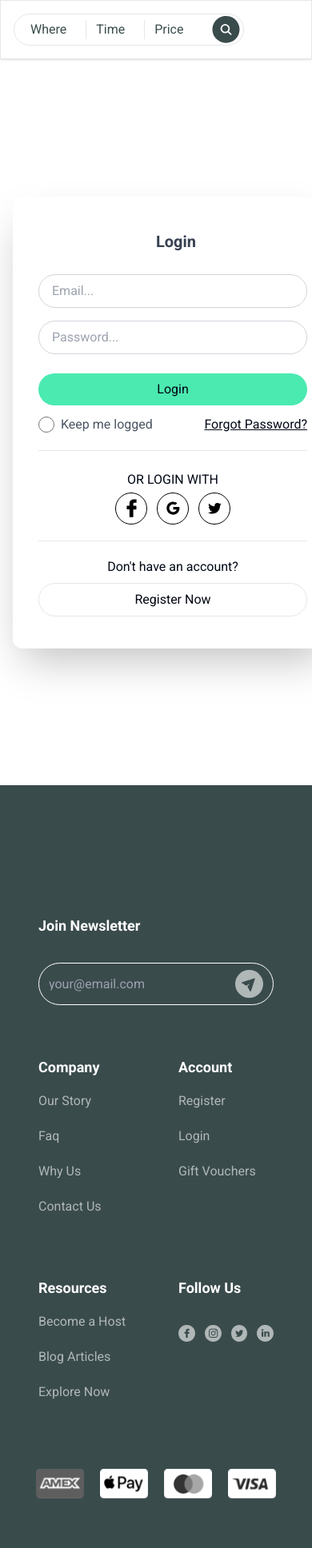
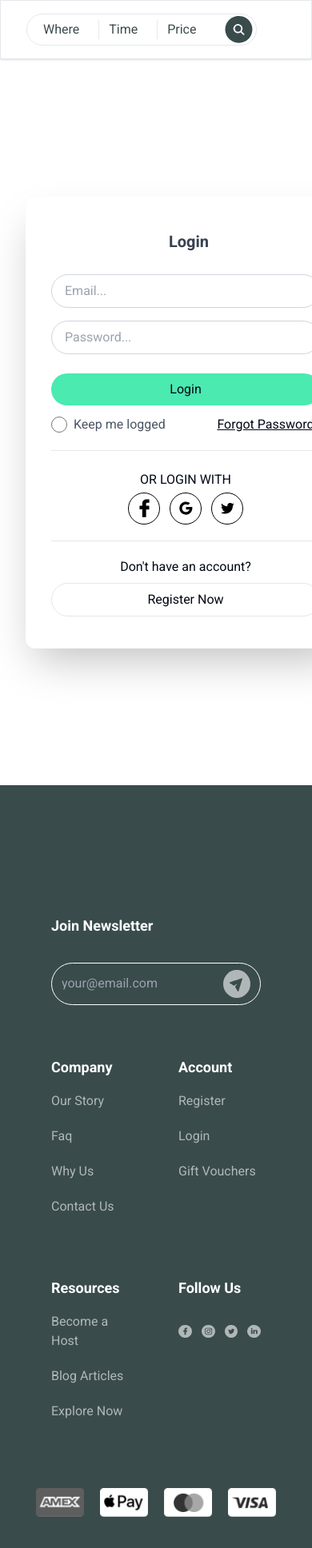
Before and after one commit to stechx1/zyvo-app, a Next.js app: page /signin in a window 390 px wide. Shown: the top 1936 px of the page at 80% size. Built offline with nearby package versions, Linux system fonts and the light colour scheme; no server answers.

Commit message:
cards responsive fix

```diff
--- a/app/layout.tsx
+++ b/app/layout.tsx
@@ -32,7 +32,9 @@ export default function RootLayout({
       <body className={`${roboto.className} ${poppins.className} `}>
         <Toaster />
         <AuthContextProvider>
-          <div className="px-4 sm:px-8 md:px-12 lg:px-16 xl:px-20 py-8">{children}</div>
+          <div className="px-8 sm:px-14 md:px-20 lg:px-20 xl:px-32 py-8">
+            {children}
+          </div>
         </AuthContextProvider>
       </body>
     </html>
--- a/collections/Footer/Footer.tsx
+++ b/collections/Footer/Footer.tsx
@@ -26,7 +26,7 @@ export const Footer = () => {
     { href: "/", label: "Explore Now" },
   ];
   return (
-    <footer className="px-4 sm:px-8 md:px-12 lg:px-16 xl:px-20 bg-secondary-gray-700 text-white pt-[130px] pb-[30px]">
+    <footer className="px-8 sm:px-14 md:px-20 lg:px-20 xl:px-32 bg-secondary-gray-700 text-white pt-[130px] pb-[30px]">
       <div className="gap-4 lg:flex">
         {/* Column 1 - Join Newsletter */}
         <div className="xxs:w-full xxs:p-8 lg:w-[28%] lg:mr-20 lg:p-0">
--- a/collections/Navbar/Navbar.tsx
+++ b/collections/Navbar/Navbar.tsx
@@ -13,7 +13,7 @@ export const Navbar = () => {
   const { user } = useAuthContext();
 
   return (
-    <nav className="px-4 sm:px-8 md:px-12 lg:px-16 xl:px-20 bg-white py-4 text-secondary-gray-700 sticky top-0 z-[5] shadow border border-bottom">
+    <nav className="px-8 sm:px-14 md:px-20 lg:px-20 xl:px-32 bg-white py-4 text-secondary-gray-700 sticky top-0 z-[5] shadow border border-bottom">
       <div className="flex justify-between items-center">
         <div className="hidden md:flex items-center md:space-x-6">
           <Link href="/">
@@ -22,7 +22,7 @@ export const Navbar = () => {
               alt="Logo"
               width={140}
               height={55}
-              className="sm:w-[95px] lg:w-[140px]"
+              className="md:w-[110px] lg:w-[140px]"
             />
           </Link>
         </div>
```
